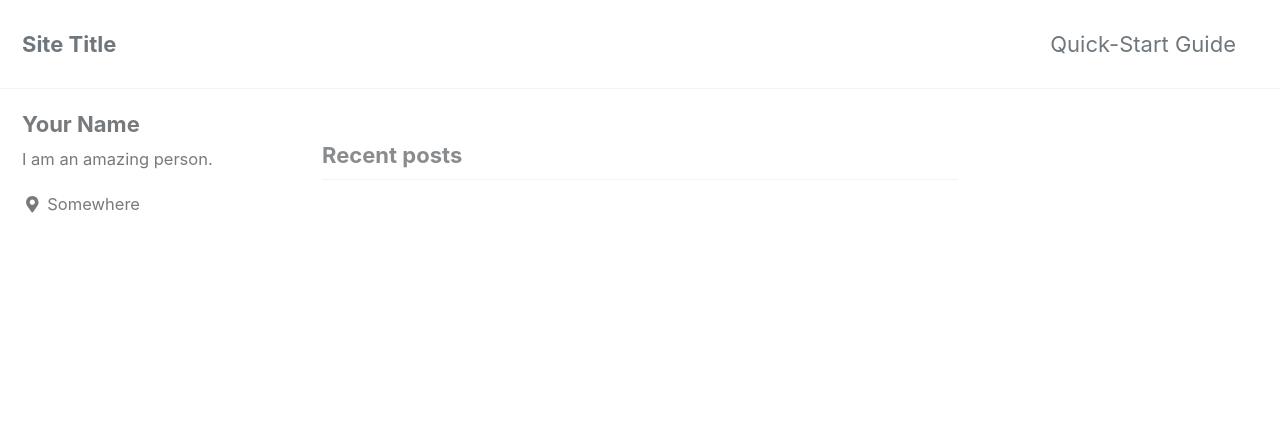
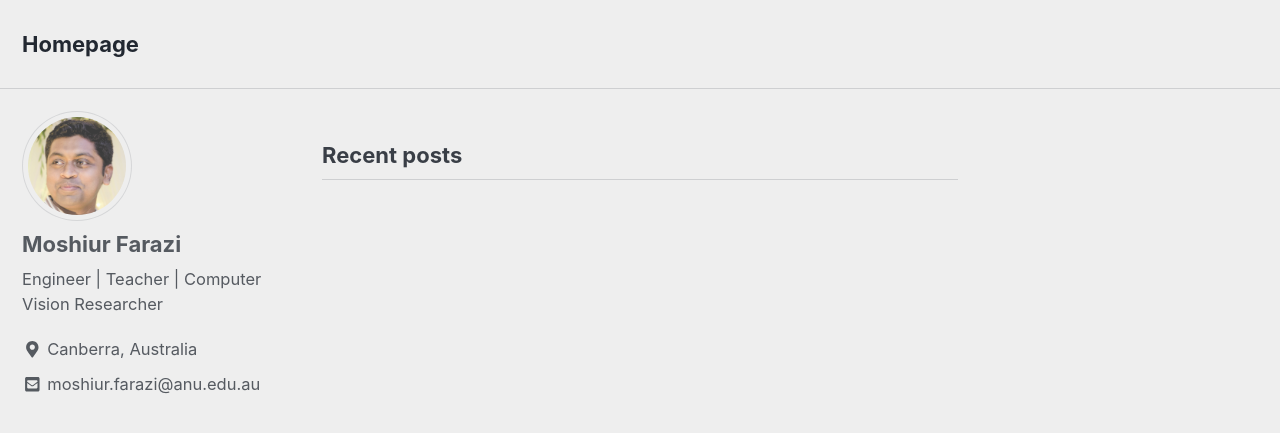
Before and after one commit to mrfarazi/my-website, a Jekyll site: the page built from index.html, in a window 1280 px wide and 900 px high. Shown: the top 433 px of the window. Built offline with Jekyll 4.4.1, drawn with Linux system fonts in a browser that asks for light colours; cached includes are drawn as plain includes; nearby versions of some CDN libraries; the list of posts is cut into pages by our own code; some of the changed text lies outside the part shown.

Commit message:
Pic and init update for test

```diff
--- a/_config.yml
+++ b/_config.yml
@@ -12,15 +12,15 @@
 
 # theme                  : "minimal-mistakes-jekyll"
 # remote_theme           : "mmistakes/minimal-mistakes"
-minimal_mistakes_skin    : "default" # "air", "aqua", "contrast", "dark", "dirt", "neon", "mint", "plum", "sunrise"
+minimal_mistakes_skin    : "air" # "air", "aqua", "contrast", "dark", "dirt", "neon", "mint", "plum", "sunrise"
 
 # Site Settings
 locale                   : "en-US"
-title                    : "Site Title"
+title                    : "Homepage"
 title_separator          : "-"
-name                     : "Your Name"
-description              : "An amazing website."
-url                      : # the base hostname & protocol for your site e.g. "https://mmistakes.github.io"
+name                     : "Moshiur Farazi"
+description              : "Homepage of Moshiur Farazi"
+url                      : "https://moshiurfarazi.com"
 baseurl                  : # the subpath of your site, e.g. "/blog"
 repository               : # GitHub username/repo-name e.g. "mmistakes/minimal-mistakes"
 teaser                   : # path of fallback teaser image, e.g. "/assets/images/500x300.png"
@@ -106,15 +106,15 @@ analytics:
 
 # Site Author
 author:
-  name             : "Your Name"
-  avatar           : # path of avatar image, e.g. "/assets/images/bio-photo.jpg"
-  bio              : "I am an amazing person."
-  location         : "Somewhere"
+  name             : "Moshiur Farazi"
+  avatar           : "/assets/images/bio_pic.jpg"
+  bio              : "Engineer | Teacher | Computer Vision Researcher "
+  location         : "Canberra, Australia"
   email            :
   links:
-    - label: "Email"
+    - label: "moshiur.farazi@anu.edu.au"
       icon: "fas fa-fw fa-envelope-square"
-      # url: mailto:your.name@email.com
+      url: mailto:moshiur.farazi@anu.edu.au
     - label: "Website"
       icon: "fas fa-fw fa-link"
       # url: "https://your-website.com"
--- a/_data/navigation.yml
+++ b/_data/navigation.yml
@@ -1,7 +1,7 @@
 # main links
 main:
-  - title: "Quick-Start Guide"
-    url: https://mmistakes.github.io/minimal-mistakes/docs/quick-start-guide/
+  # - title: "Quick-Start Guide"
+  #   url: https://mmistakes.github.io/minimal-mistakes/docs/quick-start-guide/
   # - title: "About"
   #   url: https://mmistakes.github.io/minimal-mistakes/about/
   # - title: "Sample Posts"
```
Also changed, not shown: assets/images/bio_pic.jpg (added).
